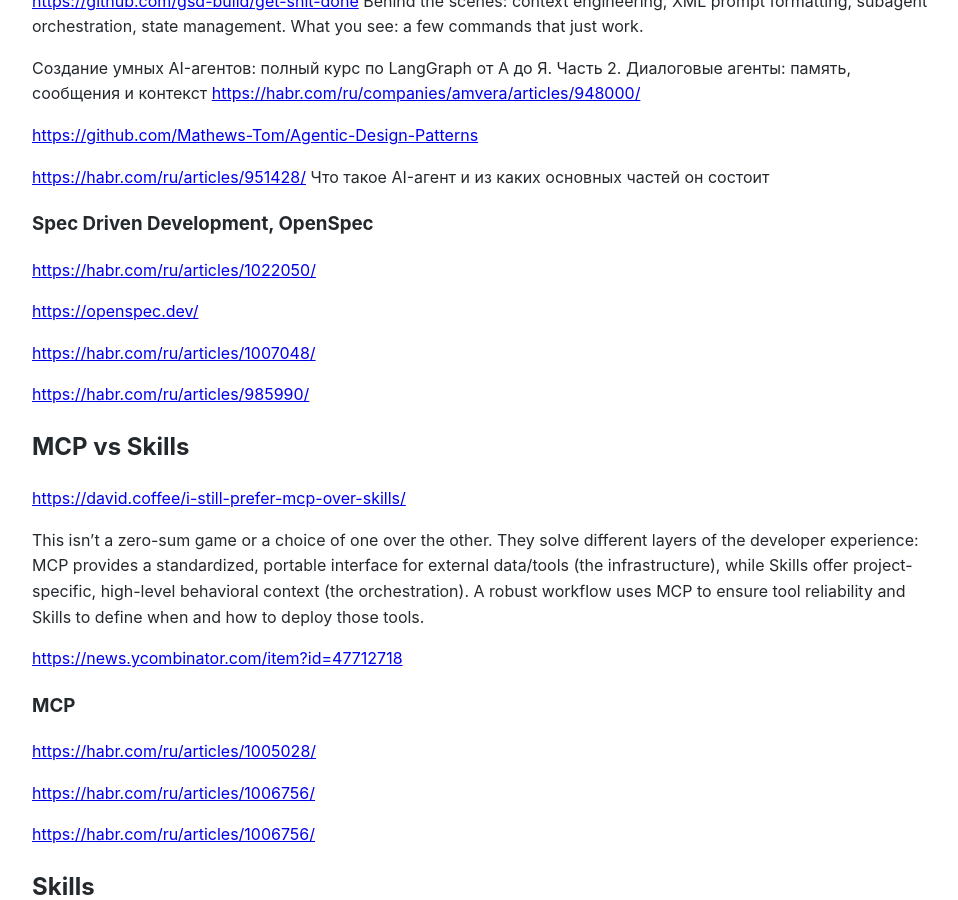
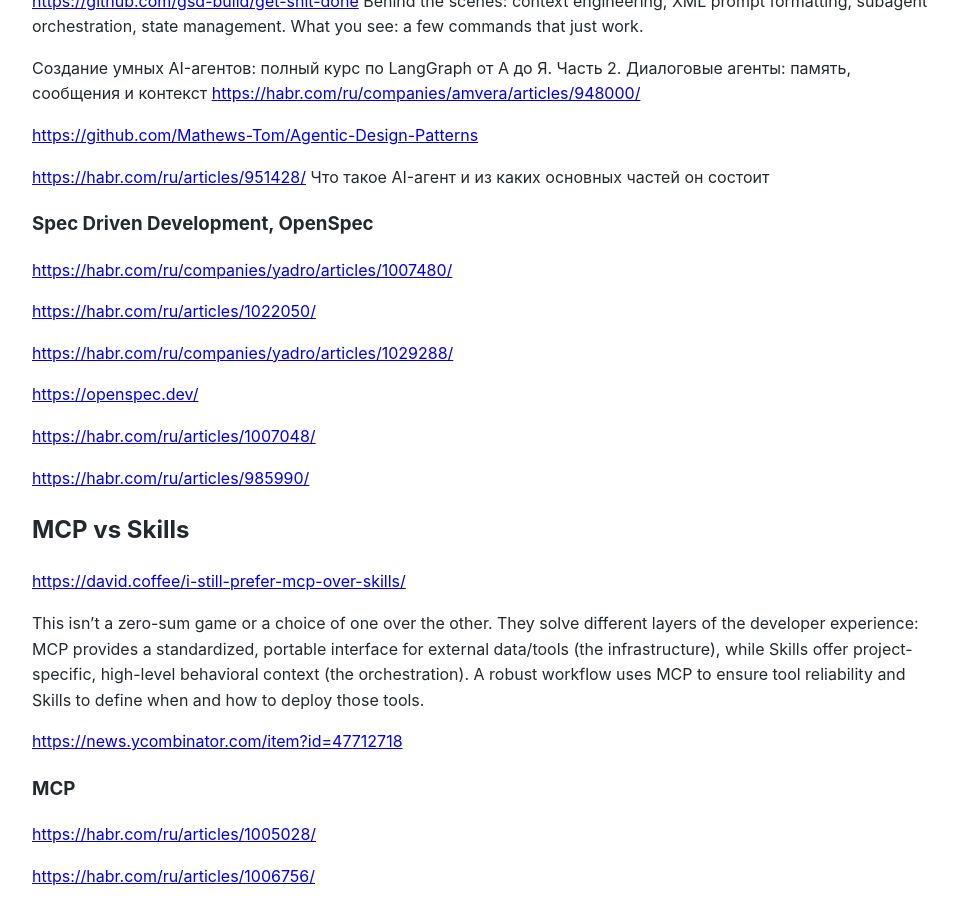
Before and after one commit to Michael-Lubinsky/michael-lubinsky.github.com, a Jekyll site: the page built from ml/agent.md, in a window 1280 px wide and 900 px high, scrolled down 2078 px. Shown: the whole window, without its empty margins (158-1116 px from the left). Built offline with Jekyll 4.4.1, drawn with Linux system fonts in a browser that asks for light colours; our own code applies the rules of GitHub Pages for plain Markdown files.

Commit message:
Update agent.md

```diff
--- a/ml/agent.md
+++ b/ml/agent.md
@@ -108,7 +108,11 @@
 
 ### Spec Driven Development, OpenSpec
 
+<https://habr.com/ru/companies/yadro/articles/1007480/>
+
 <https://habr.com/ru/articles/1022050/>
+
+<https://habr.com/ru/companies/yadro/articles/1029288/>
 
 <https://openspec.dev/>
 
```
